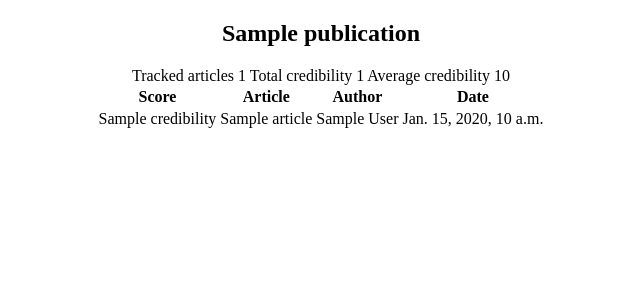
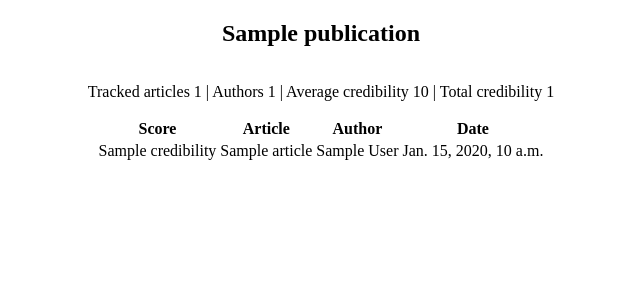
Before and after one commit to rezendi/scanvine, a Django app: template templates/main/publication.html in a window 1280 px wide. Shown: the part 111-411 px from the top of the page, without its empty margins (319-959 px from the left). Run offline with Django 3.2, Linux system fonts and the light colour scheme; the template is opened without the code that fills it: most values are stand-ins (such as "Sample title", 1, 10 or a date in 2020); data that the repository does not hold is empty; parts of the project's set-up code (start-up, migrations or seed data) failed here and were passed over; some libraries are stand-ins or nearby versions.

Commit message:
author count for pub

```diff
--- a/main/views.py
+++ b/main/views.py
@@ -198,9 +198,11 @@ def publication_view(request, publication_id):
         start_date = end_date - datetime.timedelta(days=days)
         articles = articles.filter(created_at__range=(start_date, end_date)).defer('contents','metadata')
 
+    authors = Article.objects.filter(publication_id=publication.id).distinct('author_id')
     (category_links, scoring_links, timing_links) = get_links()
     context = {
         'publication' : publication,
+        'author_count' : authors.count(),
         'articles' : articles.order_by('-total_credibility')[:page_size],
         'article_count' : article_count,
         'category_links': category_links,
--- a/templates/main/publication.html
+++ b/templates/main/publication.html
@@ -3,9 +3,8 @@
 {% block main %}
 <section>
 <H2>{{publication}}</H2>
-Tracked articles {{ article_count }}
-Total credibility {{publication.total_cred}}
-Average credibility {{publication.average_cred}}
+<p>Tracked articles {{ article_count }} | Authors <a href="/main/authors/publication/{{publication.id}}/">{{author_count}}</a> |
+Average credibility {{publication.average_cred}} | Total credibility {{publication.total_cred}}</p>
 <table>
     <tr>
         <th>Score</th>
```
